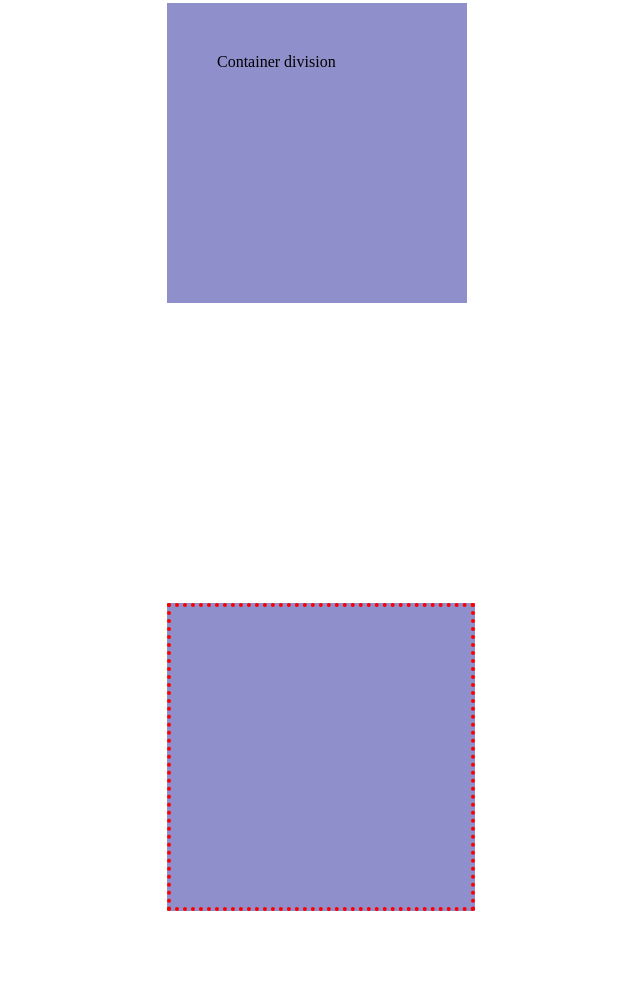
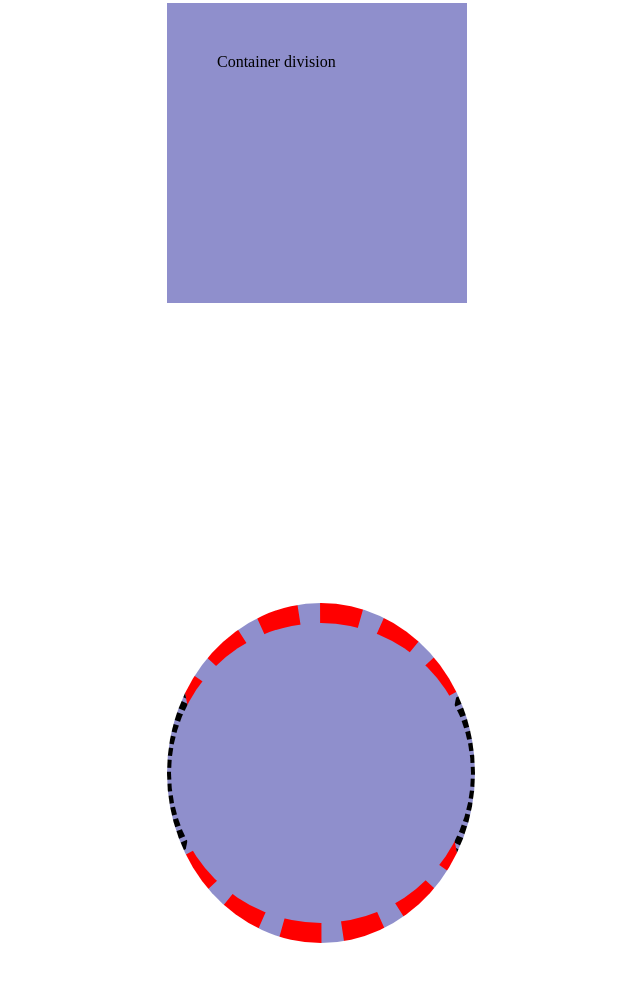
Before and after one commit to Yatriii/Guru, a plain HTML site: page css/css-2.html in a window 1280 px wide. Shown: the part 297-1278 px from the top of the page, without its empty margins (233-873 px from the left). Drawn offline with Linux system fonts and the light colour scheme.

Commit message:
verision-4

```diff
--- a/css/css-2.html
+++ b/css/css-2.html
@@ -24,7 +24,26 @@
             background-color: rgb(143, 143, 204);
             margin: 300px 400px;
             padding: 50px;
-            border: 4px dotted red;
+            border: 4px dashed red;
+            /* border-width: ;
+            border-style: ;
+            border-color: ;
+             */
+             border-top-width: 20px;
+             border-bottom-width: 20px;
+             border-bottom-style: ;
+             border-block-style: ;
+             border-top-width: ;
+             border-top-width: ;
+             border-left-color: #000;
+             border-right-color: #000;
+             margin-top: ;
+             margin-left: ;
+             margin-bottom: ;
+            border-left-style: ;
+            border-radius: 20px;
+            border-top-right-radius: 60px;
+            border-radius: 50%;
         }
     </style>
 </head>
```
